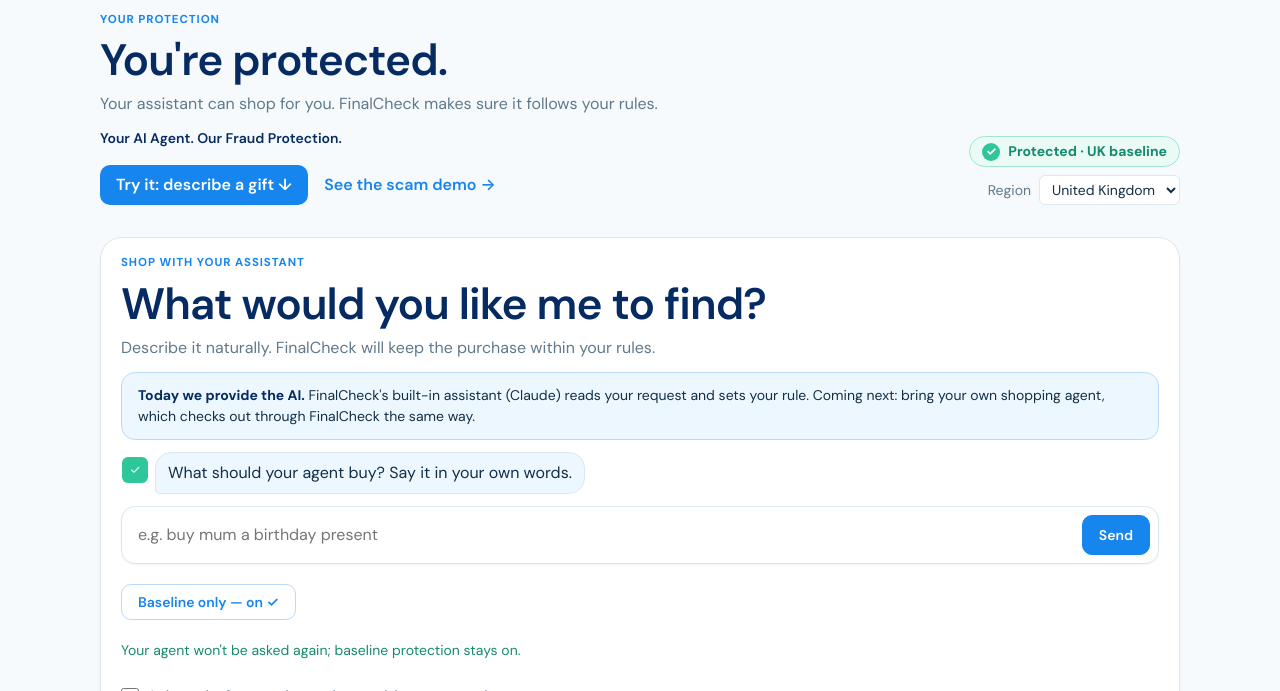
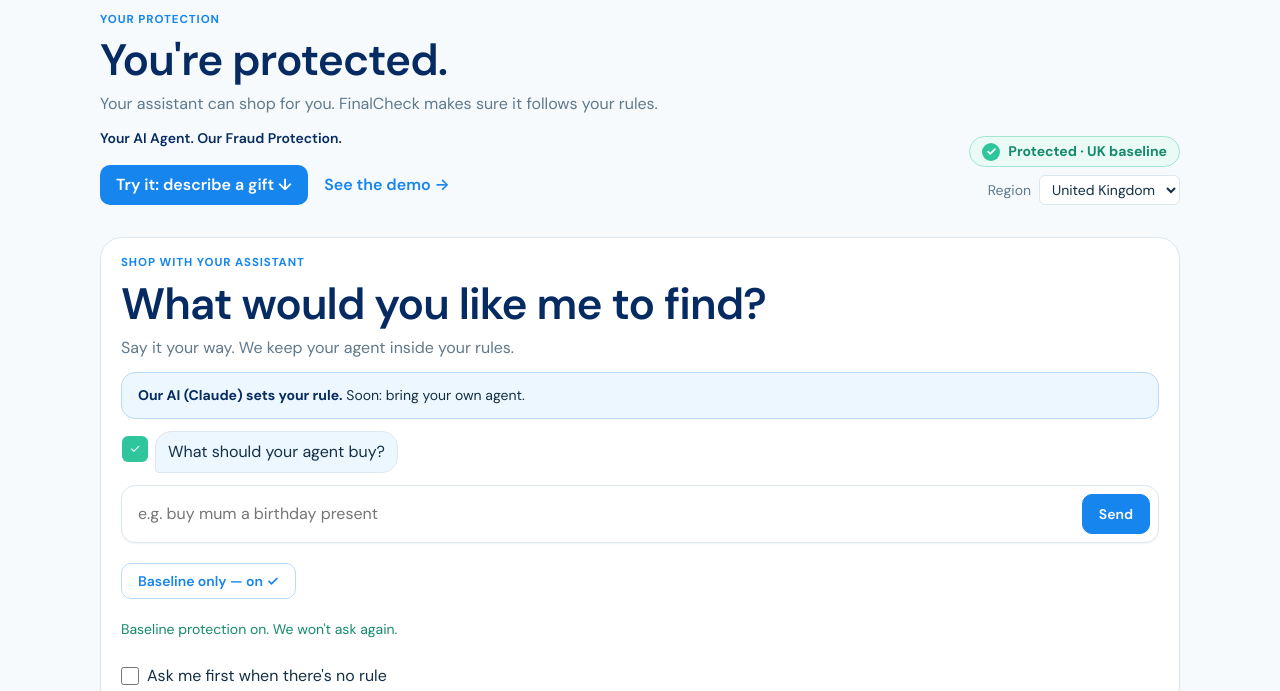
Before and after one commit to thekashifnazir/finalcheck, a website with bundled scripts: page app/public/index.html in a window 1280 px wide. Both pictures are taken after a click on the button "Skip — baseline only". Shown: the part 109-800 px from the top of the page. Built offline with nearby package versions, Linux system fonts and the light colour scheme; files whose address does not match are found by name.

Commit message:
Consumer view: shorter copy; 'See the demo' link

```diff
--- a/app/demo/e2e_consumer.mjs
+++ b/app/demo/e2e_consumer.mjs
@@ -183,7 +183,7 @@ try {
 
   await page.click('#c-skip');
   await page.waitForSelector('#c-skip-confirm:not([hidden])');
-  check('Skip shows confirmation', (await page.textContent('#c-skip-confirm')).includes("won't be asked again"));
+  check('Skip shows confirmation', (await page.textContent('#c-skip-confirm')).includes("won't ask again"));
   check('Skip turns off ask toggle', !(await page.isChecked('#c-ask-toggle')));
 
   const feed = await page.textContent('#c-activity-status');
--- a/app/public/consumer.js
+++ b/app/public/consumer.js
@@ -352,7 +352,7 @@ function startChat(prefill = '') {
   $('c-chat-actions').hidden = true;
   $('c-chat-input').value = prefill;
   $('c-chat-input').placeholder = 'e.g. buy mum a birthday present';
-  say('finalcheck', 'What should your agent buy? Say it in your own words.');
+  say('finalcheck', 'What should your agent buy?');
 }
 
 function onIntent(text) {
--- a/app/public/index.html
+++ b/app/public/index.html
@@ -38,7 +38,7 @@
         <p id="c-tagline">Your AI Agent. Our Fraud Protection.</p>
         <p class="c-hero-cta">
           <a class="c-cta" href="#c-mandate">Try it: describe a gift ↓</a>
-          <a class="c-cta-link" href="/ops/">See the scam demo →</a>
+          <a class="c-cta-link" href="/ops/">See the demo →</a>
         </p>
       </div>
       <div class="c-hero-side">
@@ -55,8 +55,8 @@
   <section id="c-mandate" class="c-card" aria-labelledby="c-mandate-heading">
     <p class="c-eyebrow">Shop with your assistant</p>
     <h2 id="c-mandate-heading">What would you like me to find?</h2>
-    <p class="c-hero-sub">Describe it naturally. FinalCheck will keep the purchase within your rules.</p>
-    <p class="c-note"><strong>Today we provide the AI.</strong> FinalCheck's built-in assistant (Claude) reads your request and sets your rule. Coming next: bring your own shopping agent, which checks out through FinalCheck the same way.</p>
+    <p class="c-hero-sub">Say it your way. We keep your agent inside your rules.</p>
+    <p class="c-note"><strong>Our AI (Claude) sets your rule.</strong> Soon: bring your own agent.</p>
 
     <div id="c-mandate-active" hidden>
       <p id="c-mandate-summary"></p>
@@ -86,12 +86,12 @@
 
       <p class="c-skip-row"><button id="c-skip" type="button" class="c-ghost">Skip — baseline only</button></p>
       <p id="c-mandate-error" role="alert"></p>
-      <p id="c-skip-confirm" hidden>Your agent won't be asked again; baseline protection stays on.</p>
+      <p id="c-skip-confirm" hidden>Baseline protection on. We won't ask again.</p>
     </div>
 
     <p class="c-toggle-row">
       <input id="c-ask-toggle" type="checkbox" checked>
-      <label for="c-ask-toggle">Ask me before each purchase without a mandate</label>
+      <label for="c-ask-toggle">Ask me first when there's no rule</label>
     </p>
   </section>
 
```
